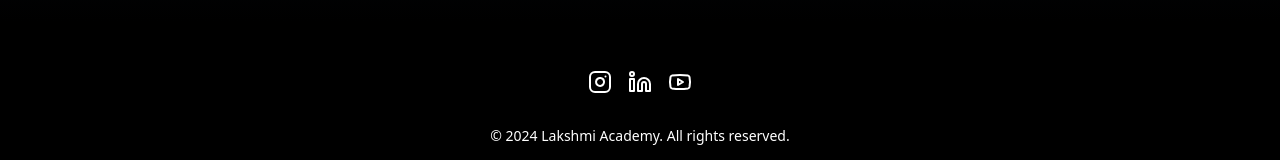
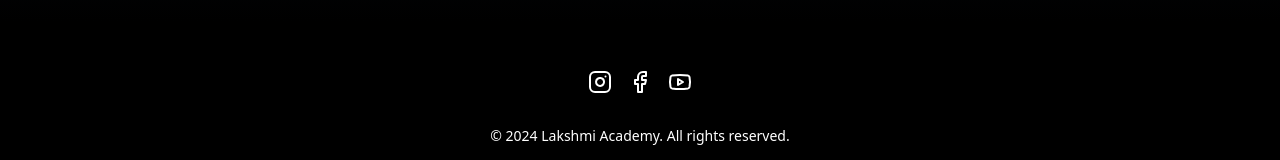
Before and after one commit to Dhanarooban1/Export, a React (Vite) app: page / in a window 1280 px wide. Shown: the part 3262-3422 px from the top of the page. Built offline with nearby package versions, Linux system fonts and the light colour scheme.

Commit message:
Added-social-medai-links

```diff
--- a/src/Components/Homepage.jsx
+++ b/src/Components/Homepage.jsx
@@ -1,5 +1,5 @@
 import React, { useState, useEffect } from 'react';
-import { Menu, X, Mail, Youtube, Linkedin, Instagram, Phone, ArrowRight, Calendar, MapPin, User, BookOpen, ChevronLeft, ChevronRight, Globe } from 'lucide-react';
+import { Menu, X,Linkedin, Mail, Youtube, Instagram, Phone, ArrowRight, Calendar, MapPin, User, BookOpen, ChevronLeft, ChevronRight, Globe, Facebook } from 'lucide-react';
 import { motion, AnimatePresence } from 'framer-motion';
 import Logo from "../assets/Images/Logo.png";
 import { XMarkIcon } from "@heroicons/react/24/solid";
@@ -525,13 +525,13 @@ const Homepage = () => {
         <div className="max-w-7xl mx-auto px-4 sm:px-6 lg:px-8">
           <div className="flex flex-col items-center space-y-8">
             <div className="flex flex-wrap justify-center space-x-4">
-              <a href="#" className="text-white hover:text-blue-500 transition-colors">
+              <a href="https://www.instagram.com/ramesh2024972?igsh=MWt5d2l2eGMxNHRibw%3D%3D" target="_blank"  className="text-white hover:text-blue-500 transition-colors">
                 <Instagram className="w-6 h-6" />
               </a>
-              <a href="#" className="text-white hover:text-blue-500 transition-colors">
-                <Linkedin className="w-6 h-6" />
+              <a href="https://www.facebook.com/profile.php?id=61560770363790&mibextid=ZbWKwL"  target="_blank" className="text-white hover:text-blue-500 transition-colors">
+                <Facebook className="w-6 h-6" />
               </a>
-              <a href="#" className="text-white hover:text-blue-500 transition-colors">
+              <a href="https://www.youtube.com/@TRAMESHKUMAR/community"  target="_blank" className="text-white hover:text-blue-500 transition-colors">
                 <Youtube className="w-6 h-6" />
               </a>
             </div>
```
